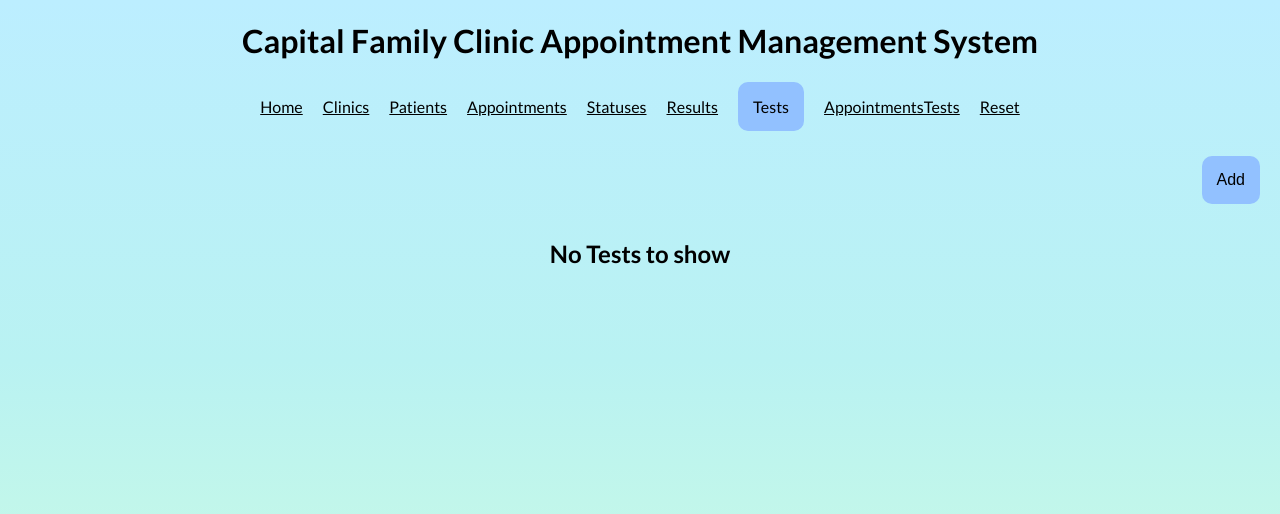
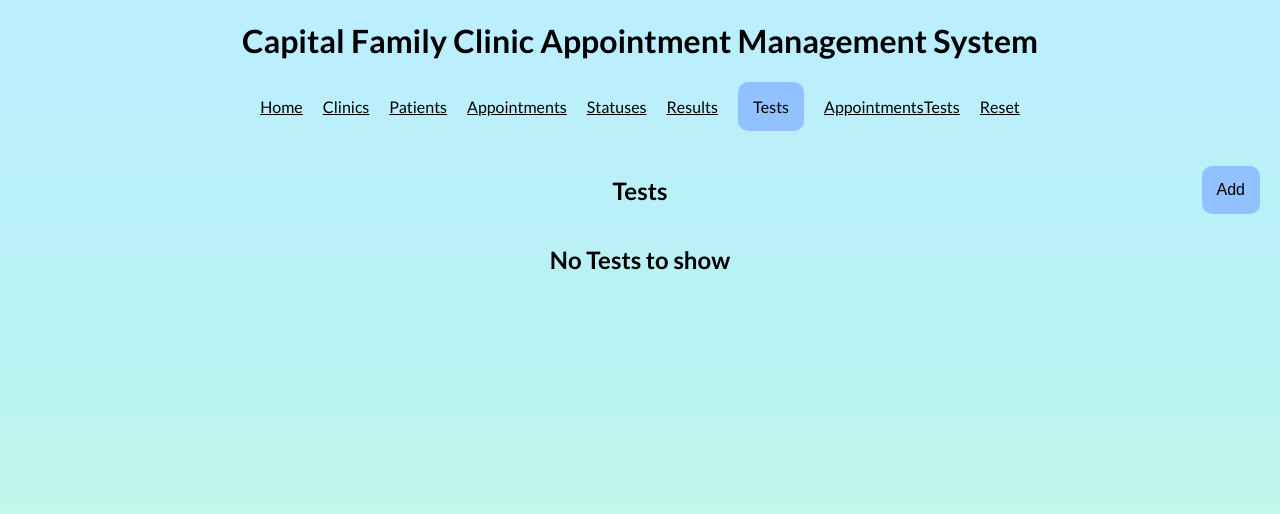
Before and after one commit to JDurham95/Clinic_appointment_management_system, a Flask app: page /tests in a window 1280 px wide. Shown: the top 514 px of the page. Run offline with Flask 3, Linux system fonts and the light colour scheme; data that the repository does not hold is empty; parts of the project's set-up code (start-up, migrations or seed data) failed here and were passed over; some libraries are stand-ins or nearby versions.

Commit message:
Add heading for each page

```diff
--- a/static/style.css
+++ b/static/style.css
@@ -15,7 +15,7 @@ body {
     color: red;
 }
 
-h1 {
+h1, h2 {
     text-align: center;
 }
 
@@ -23,6 +23,8 @@ h1 {
     display: flex;
     align-items: center;
     grid-gap: 5px;
+    justify-content: center;
+    position: relative;
 }
 
 button {
@@ -32,12 +34,8 @@ button {
 }
 
 .add-container {
-    display: flex;
-    justify-content: flex-end;
-}
-
-button.add {
-    margin-bottom: 15px;
+    position: absolute;
+    right: 0;
 }
 
 nav {
--- a/templates/home.j2
+++ b/templates/home.j2
@@ -9,6 +9,6 @@ Date: 5/2/2025
 {% extends "main.j2" %}
 {% block content %}
 
-<h1>Home</h1>
+<h2>Home</h2>
 
 {% endblock %}
--- a/templates/results.j2
+++ b/templates/results.j2
@@ -24,6 +24,8 @@ Date: 5/28/2025
 
 {% extends "main.j2" %}
 {% block content %}
+
+<h2>Results</h2>
 
 {# READ table #}
 {% if results %}
--- a/templates/statuses.j2
+++ b/templates/statuses.j2
@@ -16,6 +16,8 @@ Date: 5/28/2025
 
 {% extends "main.j2" %}
 {% block content %}
+
+<h2>Statuses</h2>
 
 {# READ table #}
 {% if statuses %}
--- a/templates/tests.j2
+++ b/templates/tests.j2
@@ -17,8 +17,12 @@ Date: 5/28/2025
 {% extends "main.j2" %}
 {% block content %}
 
-<div class="add-container">
-    <button class="add">Add</button>
+<div class="flex-center">
+    <h2>Tests</h2>
+
+    <div class="add-container">
+        <button class="add">Add</button>
+    </div>
 </div>
 
 {# READ table #}
```
Also changed, not shown: templates/appointments.j2 (+6 -2 lines), templates/appointmentstests.j2 (+6 -2 lines), templates/clinics.j2 (+6 -2 lines), templates/patients.j2 (+6 -2 lines).
